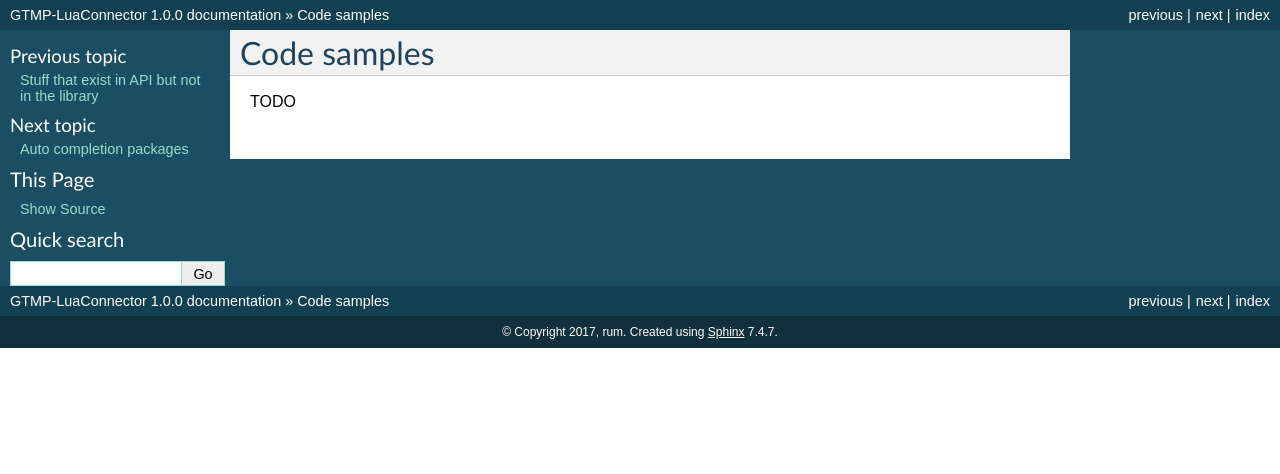
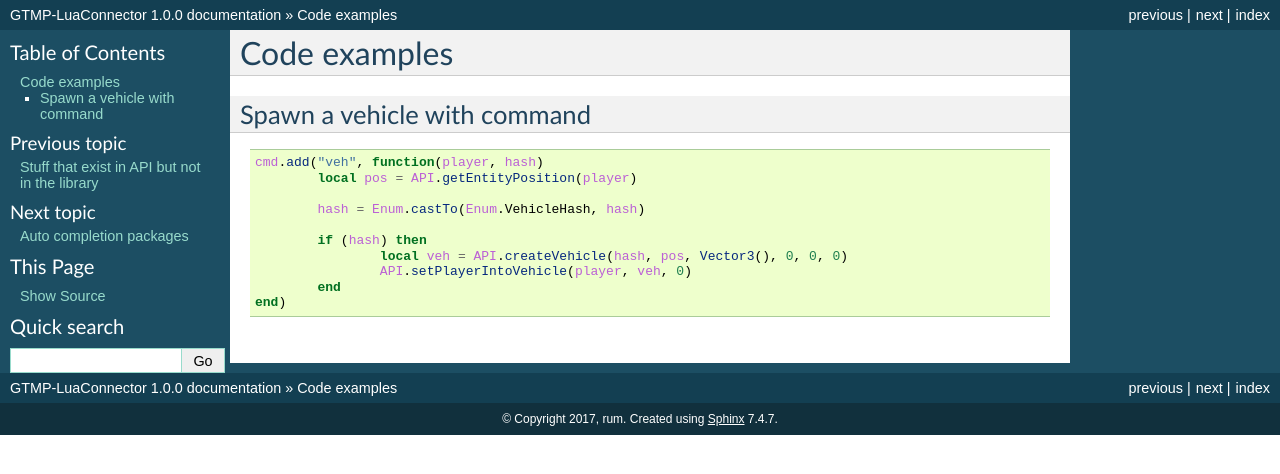
Before and after one commit to romgerman/LuaConnector-Documentation, a Sphinx documentation site: the page built from source/samples.rst, in a window 1280 px wide. Shown: the top 474 px of the page. Built offline with Sphinx 7.4.7, drawn with Linux system fonts in a browser that asks for light colours.

Commit message:
Added one example

```diff
--- a/source/libs.rst
+++ b/source/libs.rst
@@ -14,3 +14,4 @@ List of built-in libraries
    libs/xml
    libs/cmenu
    libs/string
+   libs/orm
--- /dev/null
+++ b/source/libs/orm.rst
@@ -0,0 +1,4 @@
+ORM
+===================
+
+.. note:: In development
--- a/source/samples.rst
+++ b/source/samples.rst
@@ -1,5 +1,20 @@
-Code samples
+Code examples
 =============================================
 .. highlight:: lua
 
-TODO
+===============================
+Spawn a vehicle with command
+===============================
+
+.. code-block:: lua
+
+	cmd.add("veh", function(player, hash)
+		local pos = API.getEntityPosition(player)
+
+		hash = Enum.castTo(Enum.VehicleHash, hash)
+
+		if (hash) then
+			local veh = API.createVehicle(hash, pos, Vector3(), 0, 0, 0)
+			API.setPlayerIntoVehicle(player, veh, 0)
+		end
+	end)
```
